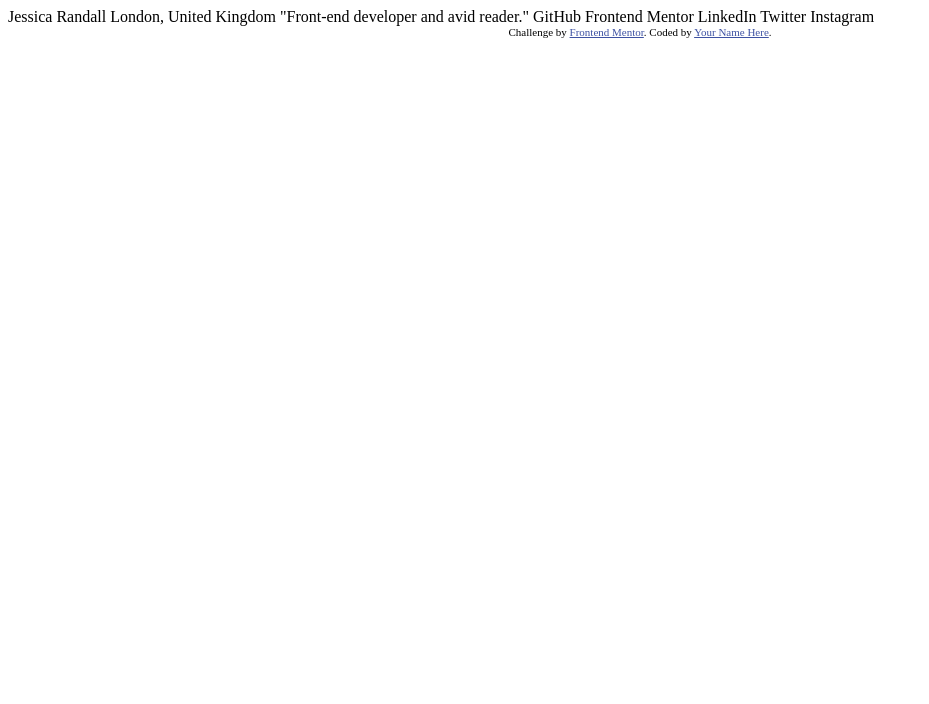
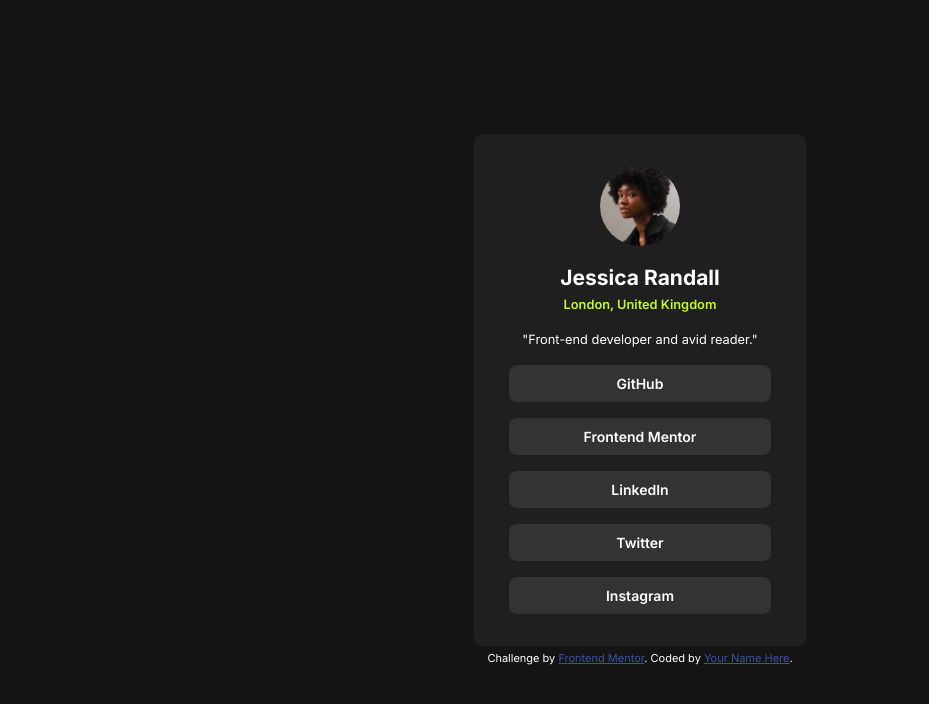
Before and after one commit to Burnlees/social-links-profile, a plain HTML site: page index.html in a window 1280 px wide. Shown: the whole page, without its empty margins (0-929 px from the left). Drawn offline with Linux system fonts and the light colour scheme.

Commit message:
final solution

```diff
--- a/css/style.css
+++ b/css/style.css
@@ -0,0 +1,183 @@
+@import url("https://fonts.googleapis.com/css2?family=Inter:wght@100..900&display=swap");
+
+:root {
+  --clr-primary-grn: hsl(75, 94%, 57%);
+
+  --clr-neutral-wht: hsl(0, 0%, 100%);
+  --clr-neutral-gry: hsl(0, 0%, 20%);
+  --clr-neutral-dark-gry: hsl(0, 0%, 12%);
+  --clr-neutral-off-blk: hsl(0, 0%, 8%);
+
+  --ff-base: "Inter", sans-serif;
+
+  --fw-regular: 400;
+  --fw-bold: 600;
+  --fw-bolder: 700;
+}
+
+/*
+  1. Use a more-intuitive box-sizing model.
+*/
+*,
+*::before,
+*::after {
+  box-sizing: border-box;
+}
+/*
+    2. Remove default margin
+  */
+* {
+  margin: 0;
+}
+/*
+    Typographic tweaks!
+    3. Add accessible line-height
+    4. Improve text rendering
+  */
+body {
+  line-height: 1.5;
+  -webkit-font-smoothing: antialiased;
+}
+/*
+    5. Improve media defaults
+  */
+img,
+picture,
+video,
+canvas,
+svg {
+  display: block;
+  max-width: 100%;
+}
+/*
+    6. Remove built-in form typography styles
+  */
+input,
+button,
+textarea,
+select {
+  font: inherit;
+}
+/*
+    7. Avoid text overflows
+  */
+p,
+h1,
+h2,
+h3,
+h4,
+h5,
+h6 {
+  overflow-wrap: break-word;
+}
+/*
+    8. Create a root stacking context
+  */
+#root,
+#__next {
+  isolation: isolate;
+}
+
+body {
+  background-color: var(--clr-neutral-off-blk);
+  color: var(--clr-neutral-wht);
+  font-family: var(--ff-base);
+  font-size: 14px;
+  display: flex;
+  flex-direction: column;
+  justify-content: center;
+  align-items: center;
+  min-height: 100vh;
+}
+
+.social-card {
+  background-color: var(--clr-neutral-dark-gry);
+  display: flex;
+  flex-direction: column;
+  justify-content: center;
+  align-items: center;
+  padding: 2rem;
+  padding-bottom: 1rem;
+  border-radius: 0.5rem;
+}
+
+img {
+  width: 5rem;
+  border-radius: 50%;
+}
+
+h1 {
+  padding-top: 1rem;
+}
+
+.location {
+  color: var(--clr-primary-grn);
+  font-weight: var(--fw-bold);
+  font-size: 0.8rem;
+  font-style: normal;
+  padding-top: 0.1rem;
+}
+
+.bio {
+  font-size: 0.8rem;
+  padding: 1rem 1rem 0.5rem;
+}
+
+ul.social-links {
+    margin: 0rem;
+    padding: 0rem;
+    text-indent: 0;
+    list-style: none;
+    width: 110%;
+}
+
+ul.social-links li {
+    display: flex;
+    text-align: center;
+    margin: 1rem;
+}
+
+ul.social-links li:first-child {
+    margin-top: 0.5rem;
+}
+
+/* ul.social-links li:last-child {
+    margin-bottom: 0.5rem;
+}
+ */
+
+ul.social-links li a {
+    width: 100%;
+    height: 100%;
+    background-color: var(--clr-neutral-gry);
+    text-align: center;
+    text-decoration: none;
+    color: var(--clr-neutral-wht);
+    font-weight: var(--fw-bold);
+    border-radius: 0.5rem;
+    padding: 0.5rem;
+}
+
+ul.social-links li a:hover, a:active {
+    background-color: var(--clr-primary-grn);
+    color: var(--clr-neutral-off-blk);
+}
+
+/* ul.social-links li {
+    background-color: var(--clr-neutral-gry);
+    text-align: center;
+    margin: 1rem;
+    padding: 0.5rem;
+    border-radius: 0.5rem;
+}
+
+ul.social-links li a {
+    text-decoration: none;
+    color: var(--clr-neutral-wht);
+    font-weight: var(--fw-bold);
+}
+
+ul.social-links li a:hover {
+    background-color: var(--clr-primary-grn);
+    color: var(--clr-neutral-off-blk);
+} */
--- a/index.html
+++ b/index.html
@@ -1,34 +1,58 @@
 <!DOCTYPE html>
 <html lang="en">
   <head>
-  <meta charset="UTF-8">
-  <meta name="viewport" content="width=device-width, initial-scale=1.0"> <!-- displays site properly based on user's device -->
+    <meta charset="UTF-8" />
+    <meta name="viewport" content="width=device-width, initial-scale=1.0" />
+    <!-- displays site properly based on user's device -->
 
-  <link rel="icon" type="image/png" sizes="32x32" href="./assets/images/favicon-32x32.png">
+    <link
+      rel="icon"
+      type="image/png"
+      sizes="32x32"
+      href="./assets/images/favicon-32x32.png"
+    />
 
     <title>Frontend Mentor | Social links profile</title>
 
     <!-- Feel free to remove these styles or customise in your own stylesheet 👍 -->
+
+    <link rel="stylesheet" href="css/style.css" class="css" />
+
     <style>
-    .attribution { font-size: 11px; text-align: center; }
-    .attribution a { color: hsl(228, 45%, 44%); }
+      .attribution {
+        font-size: 11px;
+        text-align: center;
+        margin-top: 0.2rem;
+      }
+      .attribution a {
+        color: hsl(228, 45%, 44%);
+      }
     </style>
   </head>
   <body>
-
-  Jessica Randall
-  London, United Kingdom
-  "Front-end developer and avid reader."
-
-  GitHub
-  Frontend Mentor
-  LinkedIn
-  Twitter
-  Instagram
+    <main>
+      <article class="social-card">
+        <img src="assets/images/avatar-jessica.jpeg" alt="profile-avatar">
+        <h1>Jessica Randall</h1>
+        <address>
+          <p class="location">London, United Kingdom</p>
+        </address>
+        <p class="bio">"Front-end developer and avid reader."</p>
+        <ul class="social-links">
+          <li><a href="#">GitHub</a></li>
+          <li><a href="#">Frontend Mentor</a></li>
+          <li><a href="#">LinkedIn</a></li>
+          <li><a href="#">Twitter</a></li>
+          <li><a href="#">Instagram</a></li>
+        </ul>
+      </article>
+    </main>
 
     <div class="attribution">
-    Challenge by <a href="https://www.frontendmentor.io?ref=challenge" target="_blank">Frontend Mentor</a>.
-    Coded by <a href="#">Your Name Here</a>.
+      Challenge by
+      <a href="https://www.frontendmentor.io?ref=challenge" target="_blank"
+        >Frontend Mentor</a
+      >. Coded by <a href="#">Your Name Here</a>.
     </div>
   </body>
 </html>
```
Lines whose indentation alone changed are shown as unchanged.
